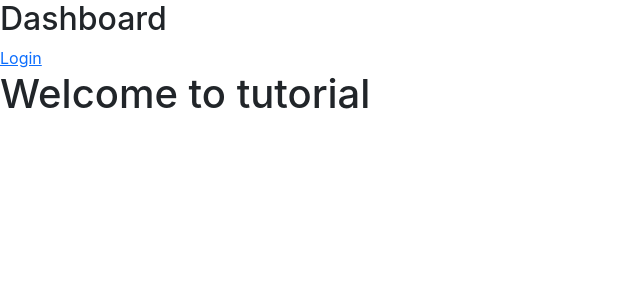
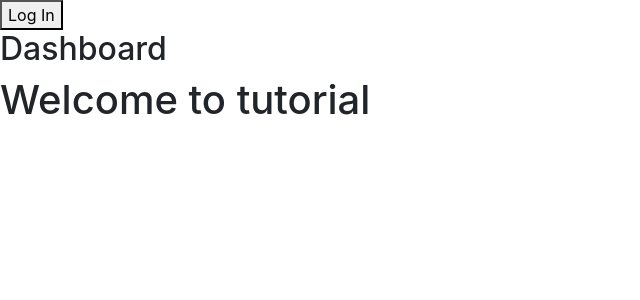
Before and after one commit to rajkumar1191/reacttutor, a React (Create React App) app: page / in a window 1280 px wide. Shown: the top 300 px of the page, without its empty margins (0-640 px from the left). Built offline with nearby package versions, Linux system fonts and the light colour scheme.

Commit message:
context api

```diff
--- a/src/App.js
+++ b/src/App.js
@@ -9,6 +9,9 @@ import Gallery from "./components/Gallery/Gallery";
 import { Routes, Route } from "react-router-dom";
 import Dashboard from "./components/dashboard/dashboard";
 import Login from "./components/Login/Login";
+import Navigation from "./components/Navigation/Navigation";
+
+import AuthContext from "./store/auth-context";
 
 // fragments
 function App() {
@@ -29,10 +32,14 @@ function App() {
     setEditData({ name: name, age: age, loc: loc, id: id });
   };
 
-  const getDeleteData = () => {
-    setName("");
-    setAge("");
-    setLoc("");
+  const logoutHandler = () => {
+    localStorage.removeItem("userLogin");
+    setLoggedIn(false);
+  };
+
+  const loginHandler = () => {
+    localStorage.setItem("userLogin", true);
+    setLoggedIn(true);
   };
 
   useEffect(() => {
@@ -45,36 +52,15 @@ function App() {
 
   return (
     <>
-      <Dashboard />
-      <Routes>
-        <Route path="/" exact element={<h1>Welcome to tutorial</h1>}></Route>
-        <Route
-          path="/add"
-          exact
-          element={
-            <AddProfile dataToEdit={editData} profileFn={getProfileFromChild} />
-          }
-        ></Route>
-        <Route path="/login" exact element={<Login />}></Route>
-        <Route
-          path="/profile"
-          exact
-          element={
-            <Profile
-              deleteFn={getDeleteData}
-              editFn={getEditData}
-              name={name}
-              age={age}
-              loc={loc}
-            />
-          }
-        ></Route>
-        <Route
-          path="/gallery"
-          exact
-          element={<Gallery deleteFn={getDeleteData} editFn={getEditData} />}
-        ></Route>
-      </Routes>
+      {isLoggedIn && <button onClick={logoutHandler}>Log Out</button>}
+      {!isLoggedIn && <button onClick={loginHandler}>Log In</button>}
+
+      <AuthContext.Provider
+        value={{ isLoggedIn: isLoggedIn, onLogout: logoutHandler }}
+      >
+        <Dashboard />
+        <Navigation />
+      </AuthContext.Provider>
     </>
   );
 }
--- a/src/components/Login/Login.js
+++ b/src/components/Login/Login.js
@@ -2,7 +2,6 @@ const Login = () => {
 
     const loginHandler = () => {
         localStorage.setItem('userLogin', true)
-        window.location.href = '/';
     }
     return (
         <>
--- /dev/null
+++ b/src/components/Navigation/Navigation.js
@@ -0,0 +1,67 @@
+import { useState } from "react";
+import { Routes, Route } from "react-router-dom";
+
+
+import Profile from "./../Profile/Show";
+import AddProfile from "./../Profile/Add";
+import Gallery from "./../Gallery/Gallery";
+import Login from "./../Login/Login";
+
+const Navigation = () => {
+  const [name, setName] = useState("Raj");
+  const [age, setAge] = useState("31");
+  const [loc, setLoc] = useState("Chennai");
+  const [editData, setEditData] = useState({});
+
+  const getProfileFromChild = (data) => {
+    setName(data.name);
+    setAge(data.age);
+    setLoc(data.loc);
+  };
+
+  const getEditData = (data) => {
+    const { name, age, loc, id } = data;
+    setEditData({ name: name, age: age, loc: loc, id: id });
+  };
+
+
+  const getDeleteData = () => {
+    setName("");
+    setAge("");
+    setLoc("");
+  };
+
+  return (
+    <Routes>
+      <Route path="/" exact element={<h1>Welcome to tutorial</h1>}></Route>
+      <Route
+        path="/add"
+        exact
+        element={
+          <AddProfile dataToEdit={editData} profileFn={getProfileFromChild} />
+        }
+      ></Route>
+      <Route path="/login" exact element={<Login />}></Route>
+      <Route
+        path="/profile"
+        exact
+        element={
+          <Profile
+            deleteFn={getDeleteData}
+            editFn={getEditData}
+            name={name}
+            age={age}
+            loc={loc}
+          />
+        }
+      ></Route>
+      <Route
+        path="/gallery"
+        exact
+        element={<Gallery deleteFn={getDeleteData} editFn={getEditData} />}
+      ></Route>
+    </Routes>
+  );
+};
+
+export default Navigation;
--- a/src/components/dashboard/dashboard.js
+++ b/src/components/dashboard/dashboard.js
@@ -1,8 +1,11 @@
-import { useState, useEffect } from "react";
+import { useState, useEffect, useContext } from "react";
 
 import { Link } from "react-router-dom";
+import AuthContext from "../../store/auth-context";
 
 const Dashboard = () => {
+  const ctx = useContext(AuthContext);
+
   const [isLoggedIn, setLoggedIn] = useState(false);
 
   useEffect(() => {
@@ -16,19 +19,14 @@ const Dashboard = () => {
 
   const logoutHandler = () => {
     localStorage.removeItem("userLogin");
-    window.location.href = '/';
+    // window.location.href = "/";
   };
 
   return (
     <>
       <div>
         <h2>Dashboard</h2>
-        {!isLoggedIn && (
-          <div className="card-footer text-body-secondary">
-            <Link to="/login">Login</Link>
-          </div>
-        )}
-        {isLoggedIn && (
+        {ctx.isLoggedIn && (
           <>
             <div className="card-footer text-body-secondary">
               <Link to="/">Dashboard</Link>
@@ -43,7 +41,6 @@ const Dashboard = () => {
               <Link to="/gallery">Gallery</Link>
             </div>
             <div className="card-footer text-body-secondary">
-              <button onClick={logoutHandler}>Log Out</button>
             </div>
           </>
         )}
--- /dev/null
+++ b/src/store/auth-context.js
@@ -0,0 +1,8 @@
+import React from "react";
+
+const AuthContext = React.createContext({
+  isLoggedIn: false,
+});
+
+
+export default AuthContext;
```
